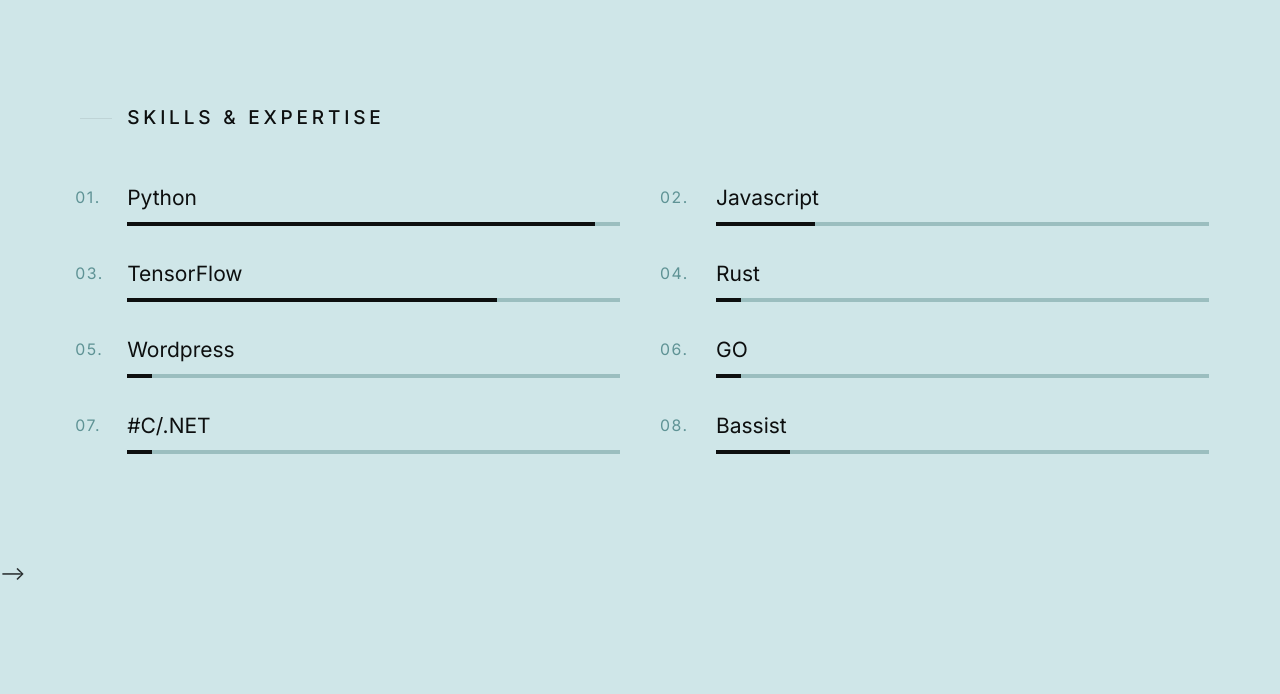
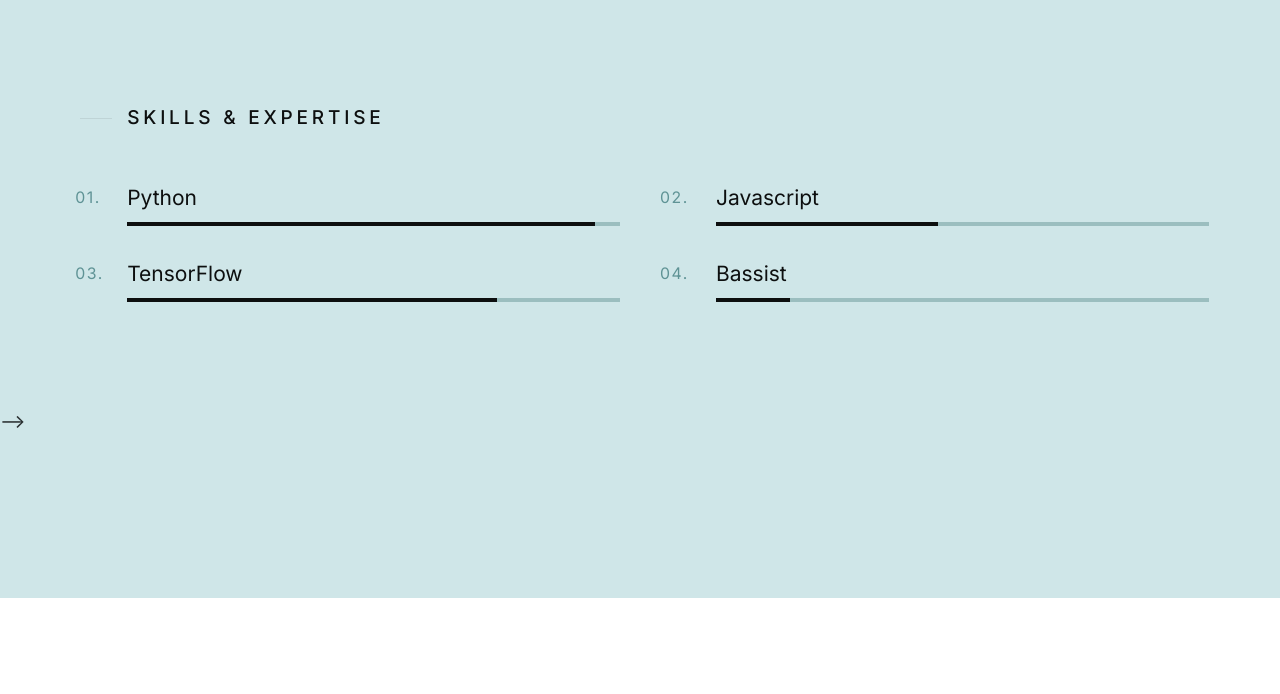
Before and after one commit to Shoggato/portfo, a Flask app: page / in a window 1280 px wide. Shown: the part 3545-4239 px from the top of the page. Run offline with Flask 3, Linux system fonts and the light colour scheme; some web fonts are replaced.

Commit message:
Webfolio still a work in progress

```diff
--- a/templates/index.html
+++ b/templates/index.html
@@ -229,28 +229,12 @@
                             <strong>Python</strong>
                             </li>
                             <li>
-                            <div class="progress percent20"></div>
+                            <div class="progress percent45"></div>
                             <strong>Javascript</strong>
                             </li>
                             <li>
                             <div class="progress percent75"></div>
                             <strong>TensorFlow</strong>
-                            </li>
-                            <li>
-                            <div class="progress percent5"></div>
-                            <strong>Rust</strong>
-                            </li>
-                            <li>
-                            <div class="progress percent5"></div>
-                            <strong>Wordpress</strong>
-                            </li>
-                            <li>
-                            <div class="progress percent5"></div>
-                            <strong>GO</strong>
-                            </li>
-                            <li>
-                            <div class="progress percent5"></div>
-                            <strong>#C/.NET</strong>
                             </li>
                             <li>
                             <div class="progress percent15"></div>
```
